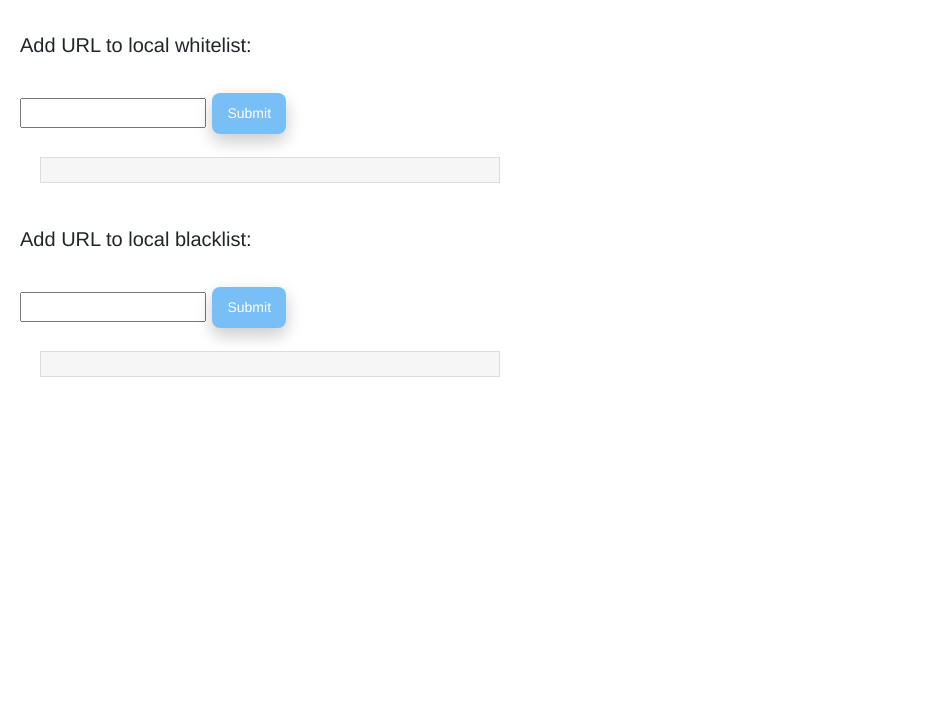
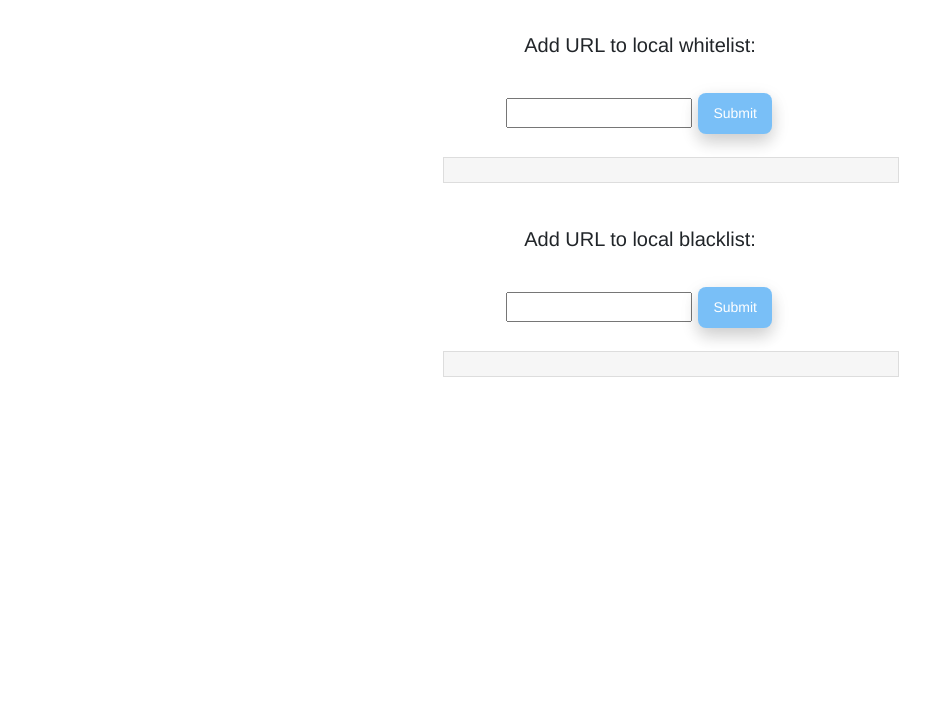
Before and after one commit to chancebrilz/insure-chrome-extension, a browser extension: page src/browser_action/settings_page.html in a window 1280 px wide. Shown: the part 73-800 px from the top of the page, without its empty margins (0-942 px from the left). Drawn offline with Linux system fonts and the light colour scheme.

Commit message:
Centered Text and Tables on Settings Page

```diff
--- a/src/browser_action/settings_page.html
+++ b/src/browser_action/settings_page.html
@@ -3,6 +3,7 @@
   <title>Settings</title>
   <link href="stylesheet.css" rel="stylesheet" type="text/css">
 </head>
+<centered>
 <body>
   <div id="local_pref">
     <h1>Local Settings</h1> <br><br>
@@ -25,4 +26,5 @@
   </div>
   <script src = "/src/browser_action/js/settings_page.js"></script>
 </body>
+</centered>
 </html>
--- a/src/browser_action/stylesheet.css
+++ b/src/browser_action/stylesheet.css
@@ -4,6 +4,10 @@ body,
 html {
   font-family: Helvetica, Ubuntu, Arial, sans-serif;
   font-size: 16px;
+}
+
+centered {
+  text-align: center;
 }
 
 #mainPopup {
@@ -111,6 +115,10 @@ input:checked + .slider:before {
 }
 
 ul {
+  text-align: left;
+  width: 40%;
+  position:relative;
+  left: 32.5%;
   min-width: 100px;
   max-width: 500px;
   list-style-type: none;
```
